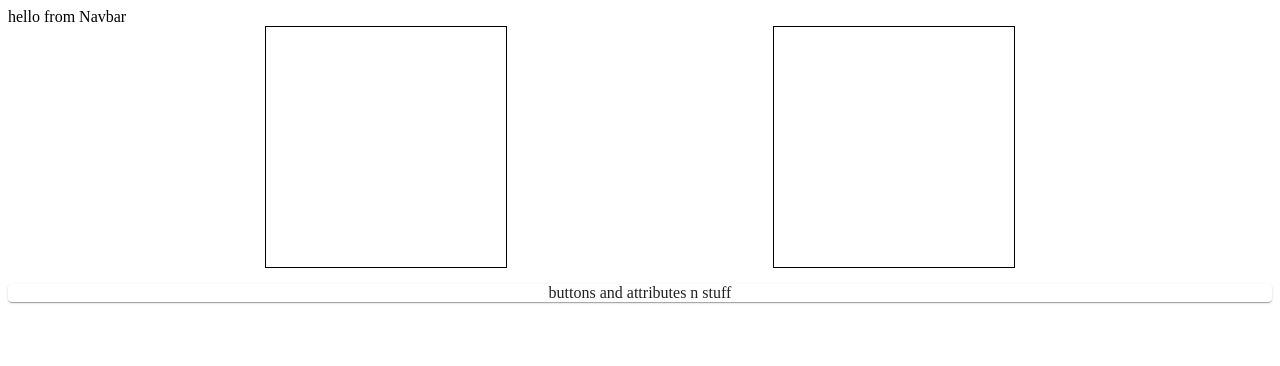
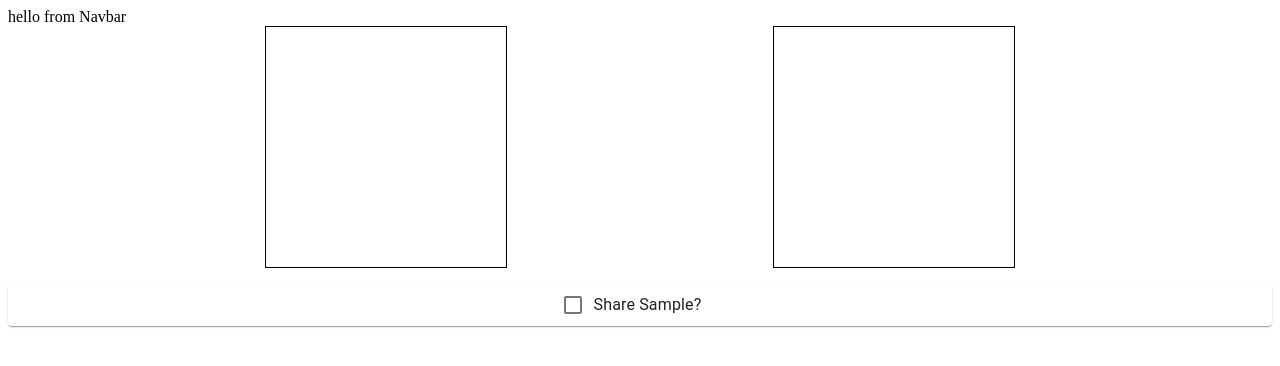
Before and after one commit to marcferraro/waveforming, a React (Create React App) app: page /new-overlapping-waveform in a window 1280 px wide. Shown: the top 366 px of the page. Built offline with nearby package versions, Linux system fonts and the light colour scheme.

Commit message:
Checkbox

```diff
--- a/src/components/OverlappingWaveformInterface.js
+++ b/src/components/OverlappingWaveformInterface.js
@@ -2,6 +2,9 @@ import { makeStyles } from '@material-ui/core/styles';
 import Grid from '@material-ui/core/Grid';
 import overlapInterface from '../overlapInterface.css'
 import Paper from '@material-ui/core/Paper';
+import Checkbox from '@material-ui/core/Checkbox';
+import FormGroup from '@material-ui/core/FormGroup';
+import FormControlLabel from '@material-ui/core/FormControlLabel';
 
 const useStyles = makeStyles((theme) => ({
     root: {
@@ -31,7 +34,12 @@ export default function OverlappingWaveformInterface(){
                 <Grid item xs={12}>
                     <Paper>
                         <Grid container direction="row" justify="space-evenly" alignItems="flex-start" spacing={1}>
-                            buttons and attributes n stuff
+                            <FormGroup>
+                                <FormControlLabel
+                                    control={<Checkbox />}
+                                    label="Share Sample?"
+                                />
+                            </FormGroup>
                         </Grid>
                     </Paper>
                 </Grid>
@@ -39,3 +47,5 @@ export default function OverlappingWaveformInterface(){
         </div>
     )
 }
+
+// checked={shared} onChange={() => setShared(!shared)} name="share-sample"
```
